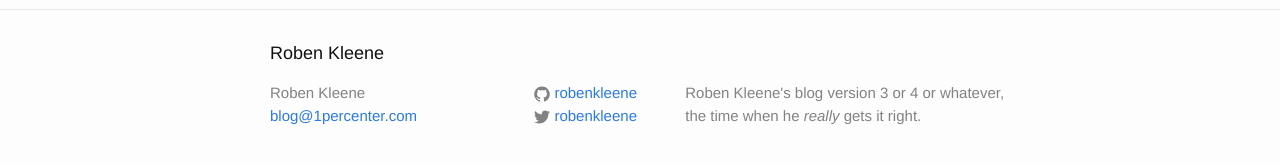
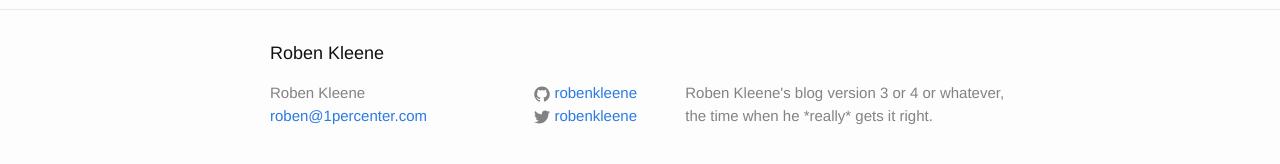
Before and after one commit to robenkleene/robenkleene.github.io, a Jekyll site: the page built from about.md, in a window 1280 px wide. Shown: the part 341-505 px from the top of the page. Built offline with Jekyll 4.4.1, drawn with Linux system fonts in a browser that asks for light colours.

Commit message:
Fix some config settings

```diff
--- a/_config.yml
+++ b/_config.yml
@@ -1,9 +1,9 @@
 # Site settings
 title: Roben Kleene
-email: blog@1percenter.com
-description: "Roben Kleene's blog version 3 or 4 or whatever, the time when he <i>really</i> gets it right."
+email: roben@1percenter.com
+description: "Roben Kleene's blog version 3 or 4 or whatever, the time when he *really* gets it right."
 baseurl: ""
-url: "http://1percenter.com"
+url: "http://robenkleene.github.io"
 twitter_username: robenkleene
 github_username:  robenkleene
 
```
